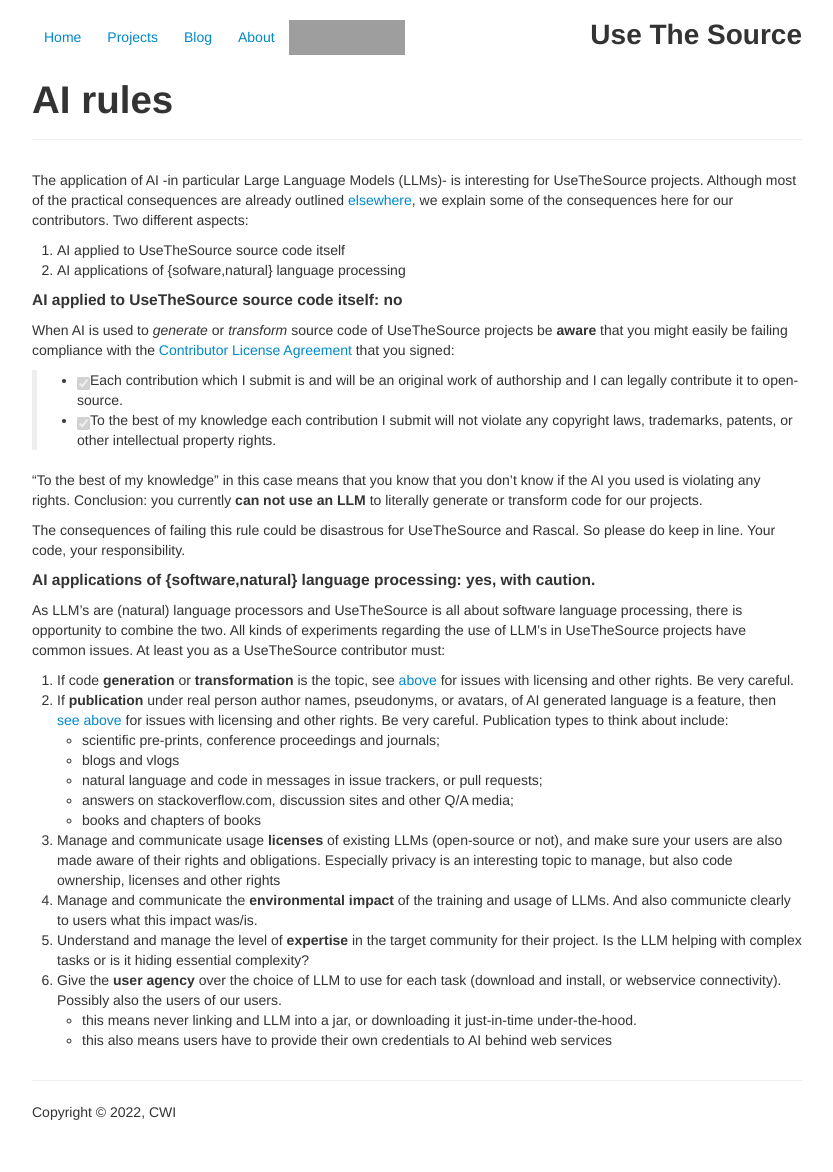
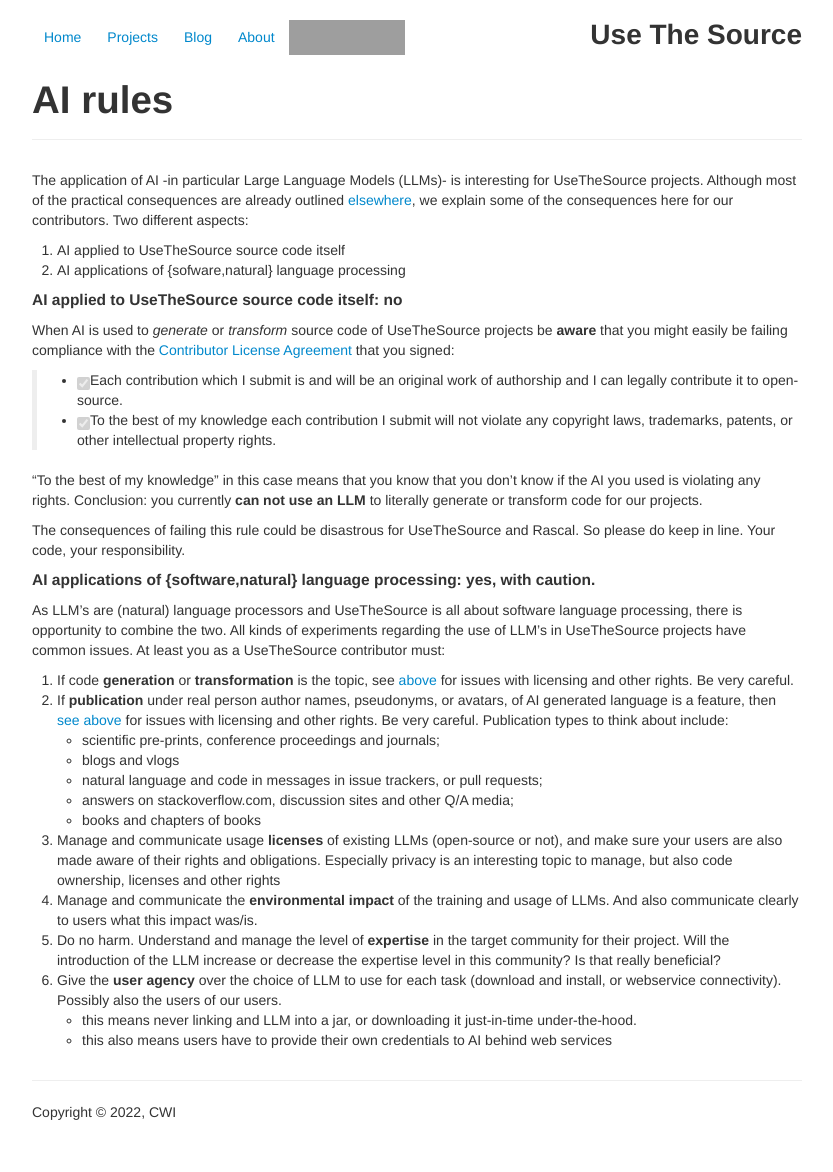
Before and after one commit to usethesource/usethesource.github.io, a Jekyll site: the page built from about/ai.md, in a window 1280 px wide. Shown: the whole page, without its empty margins (223-1056 px from the left). Built offline with Jekyll 4.4.1, drawn with Linux system fonts in a browser that asks for light colours; our own code applies the rules of GitHub Pages for plain Markdown files; grey boxes are pictures that could not be loaded.

Commit message:
Update ai.md

```diff
--- a/about/ai.md
+++ b/about/ai.md
@@ -34,8 +34,8 @@
     * answers on stackoverflow.com, discussion sites and other Q/A media;
     * books and chapters of books
 1. Manage and communicate usage **licenses** of existing LLMs (open-source or not), and make sure your users are also made aware of their rights and obligations. Especially privacy is an interesting topic to manage, but also code ownership, licenses and other rights
-2. Manage and communicate the **environmental impact** of the training and usage of LLMs. And also communicte clearly to users what this impact was/is.
-3. Understand and manage the level of **expertise** in the target community for their project. Is the LLM helping with complex tasks or is it hiding essential complexity?
+2. Manage and communicate the **environmental impact** of the training and usage of LLMs. And also communicate clearly to users what this impact was/is.
+3. Do no harm. Understand and manage the level of **expertise** in the target community for their project. Will the introduction of the LLM increase or decrease the expertise level in this community? Is that really beneficial?
 4. Give the **user agency** over the choice of LLM to use for each task (download and install, or webservice connectivity). Possibly also the users of our users.
    * this means never linking and LLM into a jar, or downloading it just-in-time under-the-hood.
    * this also means users have to provide their own credentials to AI behind web services
```
